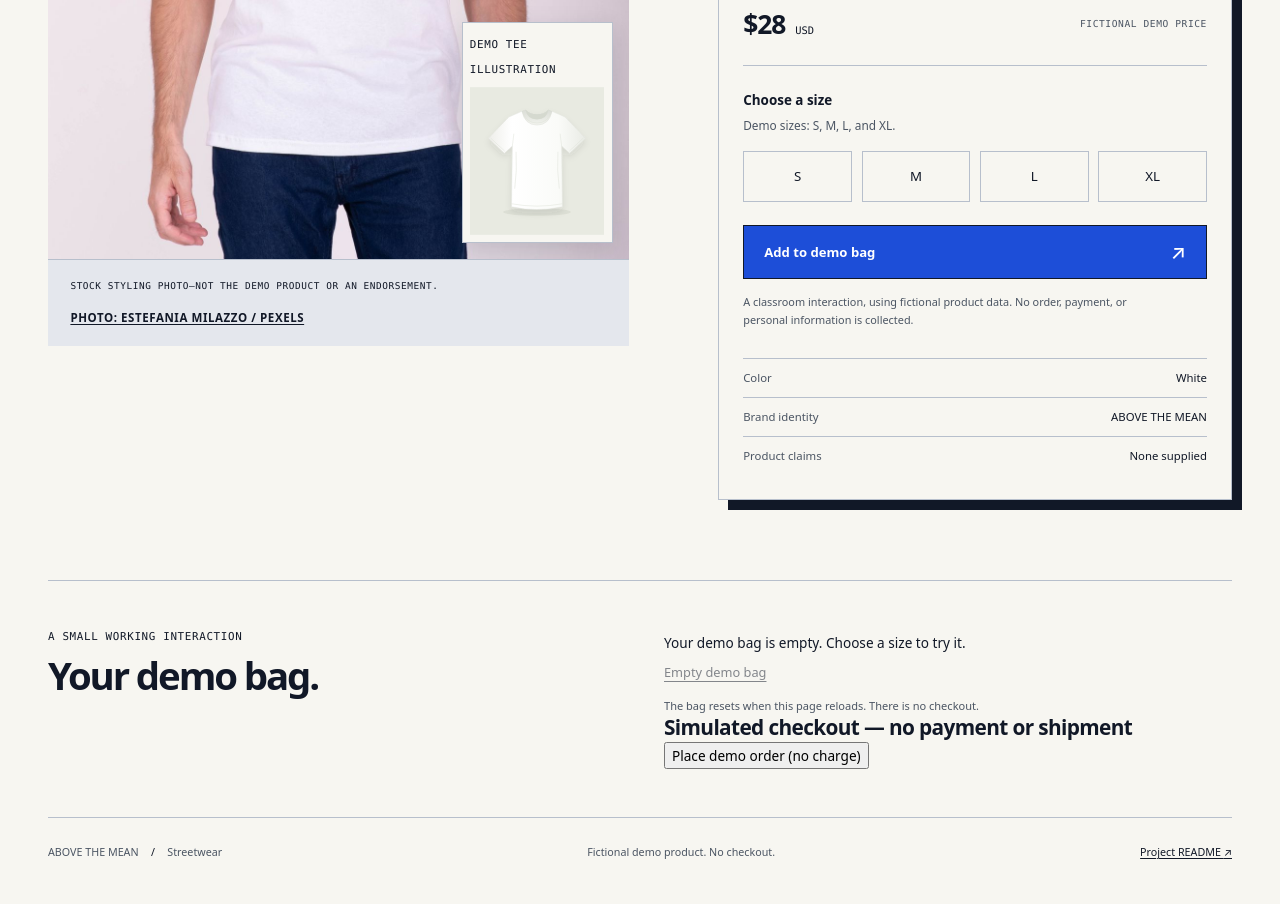
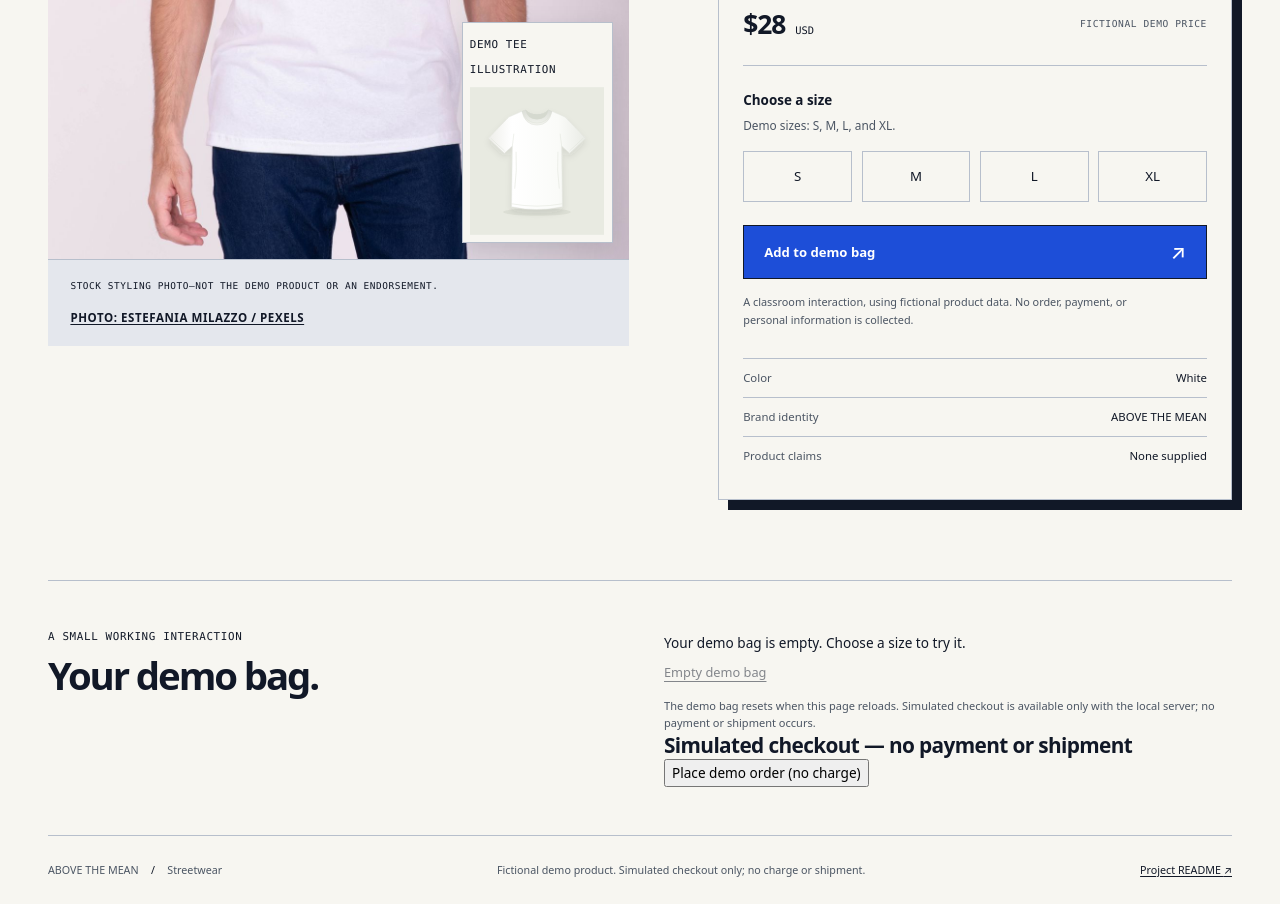
Before and after one commit to davidjimen2008-spec/is117-brand-studio, a website: page public/index.html in a window 1280 px wide. Shown: the part 679-1583 px from the top of the page. Drawn offline with Linux system fonts and the light colour scheme.

Commit message:
Clarify simulated checkout disclosures in response to peer review #7

```diff
--- a/public/index.html
+++ b/public/index.html
@@ -195,14 +195,14 @@
             Empty demo bag
           </button>
           <p class="field-help">
-            The bag resets when this page reloads. There is no checkout.
+            The demo bag resets when this page reloads. Simulated checkout is available only with the local server; no payment or shipment occurs.
           </p>
         </div>
       </section>
     </main>
     <footer class="site-footer wrap">
       <p>ABOVE THE MEAN <span class="footer-separator"> / </span> Streetwear</p>
-      <p class="footer-tagline">Fictional demo product. No checkout.</p>
+      <p class="footer-tagline">Fictional demo product. Simulated checkout only; no charge or shipment.</p>
       <a href="https://github.com/davidjimen2008-spec/is117-brand-studio#readme"
         >Project README <span aria-hidden="true">↗</span></a
       >
```
